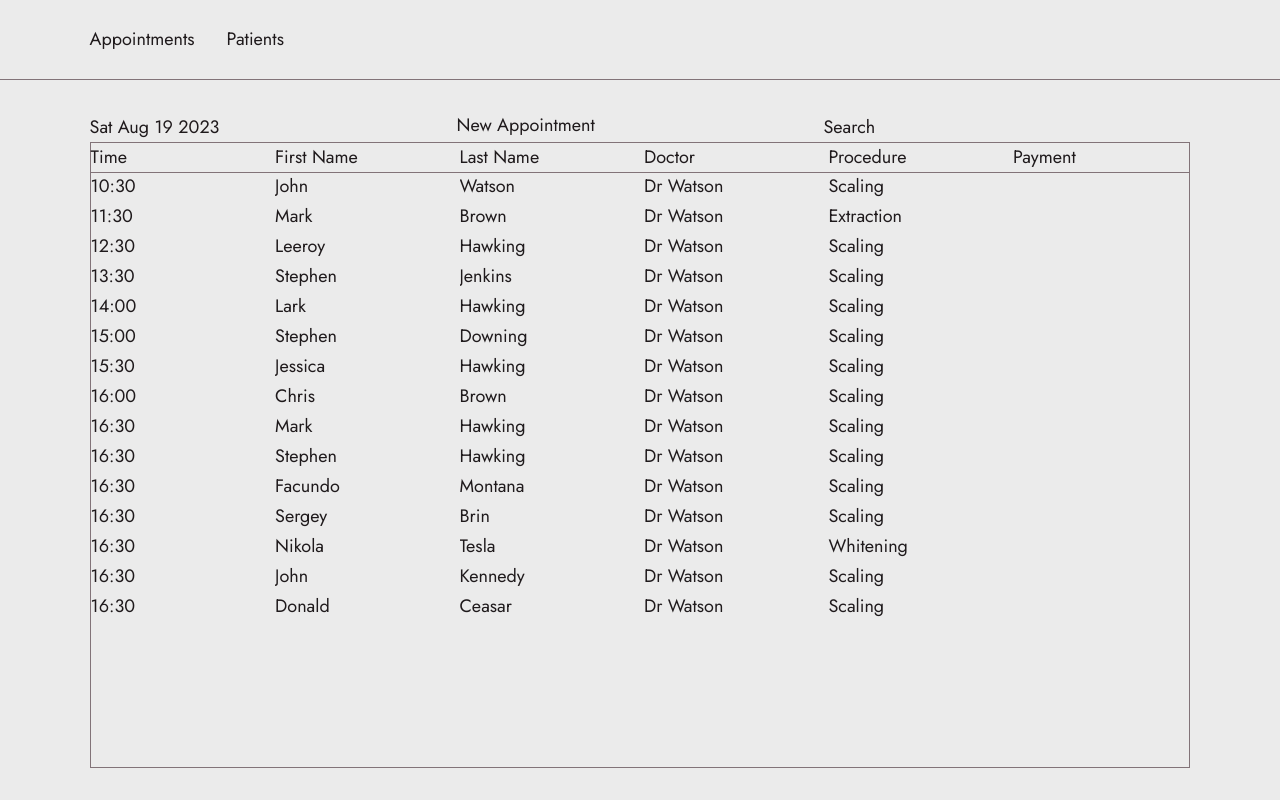
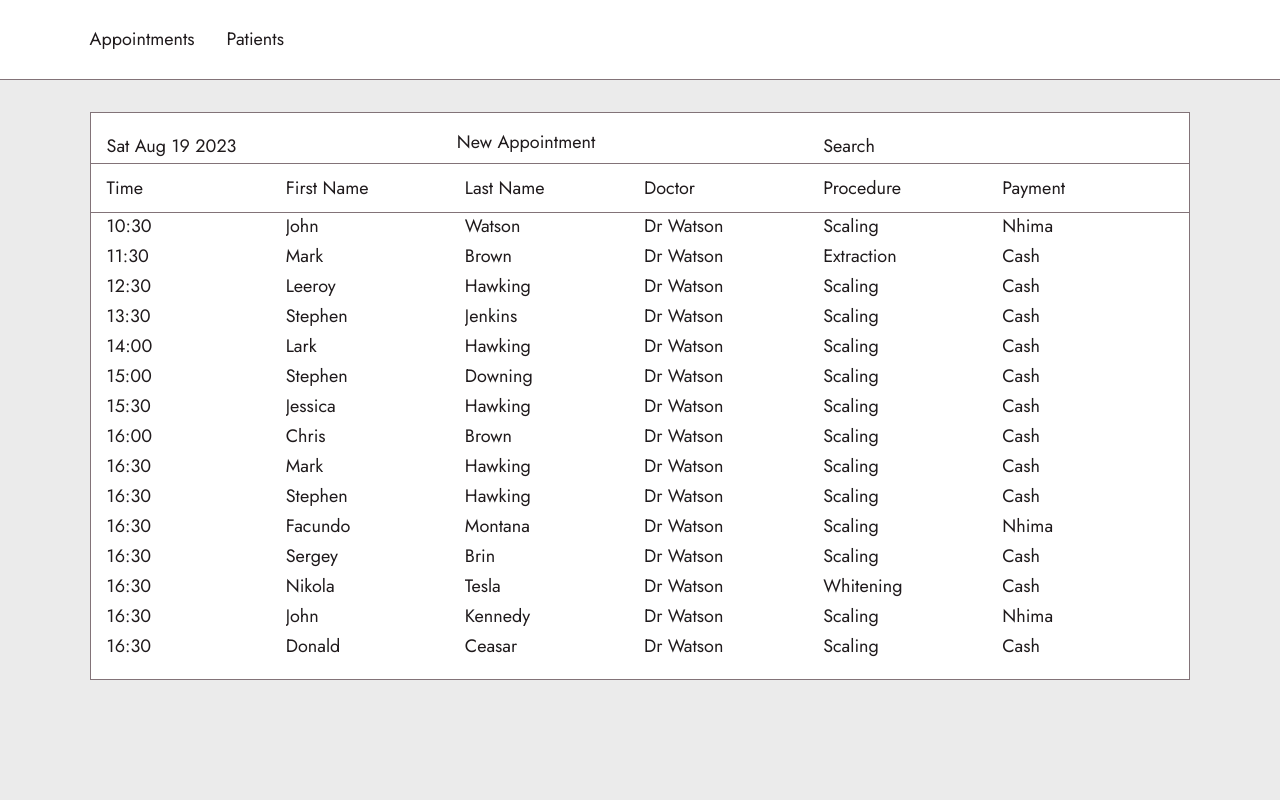
Before and after one commit to spqrod/watson-crm, a React (Create React App) app in the folder client/: page /#/appointments in a window 1280 px wide. Built offline with nearby package versions, Linux system fonts and the light colour scheme.

Commit message:
Add some styling

```diff
--- a/client/src/components/AppointmentAsListItem.js
+++ b/client/src/components/AppointmentAsListItem.js
@@ -22,7 +22,7 @@ export default function AppointmentAsListItem(data) {
                 <p>{appointment.procedure}</p>
             </div>
             <div className="infoContainer insurance">
-                <p>{appointment.insurance}</p>
+                <p>{appointment.payment}</p>
             </div>
         </li>
     );
--- a/client/src/pages/Appointments.js
+++ b/client/src/pages/Appointments.js
@@ -161,17 +161,6 @@ export default function Appointments() {
 
     ];
 
-    const appointmentHeaderRow = {
-        id: 0,
-        date: "Date",
-        time: "Time",
-        firstName: "First Name",
-        lastName: "Last Name",
-        doctor: "Doctor",
-        procedure: "Procedure",
-        payment: "Payment"
-    };
-
     const date = new Date().toDateString();
 
     const [ selectedAppointment, setSelectedAppointment ] = useState(appointmentsArray[0]);
@@ -206,6 +195,8 @@ export default function Appointments() {
 
     return (
         <section className="appointmentsPage section">
+            <div className="contentContainer">
+
                 <div className="dateContainer">
                     <p>{date}</p>
                 </div>
@@ -234,6 +225,8 @@ export default function Appointments() {
                     </form>
                     <AppointmentFormForDialog appointment={selectedAppointment} />
                 </dialog>
+            </div>
+
         </section>
     );
 }
--- a/client/src/styles/appointmentAsListItem.css
+++ b/client/src/styles/appointmentAsListItem.css
@@ -4,6 +4,10 @@
     grid-auto-columns: 1fr;
     grid-auto-flow: column;
     grid-template-rows: 30px;
+
+    &:hover {
+        background-color: var(--primary-container);
+    }
 
     .infoContainer {
         overflow: scroll;
--- a/client/src/styles/appointments.css
+++ b/client/src/styles/appointments.css
@@ -1,18 +1,25 @@
 .appointmentsPage {
+
+    .contentContainer {
         display: grid;
         grid-template-columns: 1fr 1fr 1fr;
-    grid-template-rows: 30px 30px 1fr;
+        grid-template-rows: 50px 50px 1fr;
+        background-color: var(--surface);
+        border: var(--border);
 
         .dateContainer {
             grid-column: 1 / 2;
             grid-row: 1 / 2;
             display: flex;
             align-items: center;
+            padding-left: var(--medium-gap);
+            padding-top: var(--medium-gap);
         }
 
     .addNewContainer {
         grid-column: 2 / 3;
         grid-row: 1 / 2;
+        padding-top: var(--medium-gap);
     }
 
     .searchContainer {
@@ -20,6 +27,8 @@
         grid-row: 1 / 2;
         display: flex;
         align-items: center;
+        padding-right: var(--medium-gap);
+        padding-top: var(--medium-gap);
     }
 
     .headerRowContainer {
@@ -30,8 +39,9 @@
         grid-auto-flow: column;
         gap: var(--small-gap);
         border-top: var(--border);
-        border-left: var(--border);
-        border-right: var(--border);
+        border-bottom: var(--border);
+        padding-right: var(--medium-gap);
+        padding-left: var(--medium-gap);
 
         & p {
             display: flex;
@@ -43,8 +53,11 @@
     .appointmentListContainer {
         grid-column: 1 / 4;
         grid-row: 3 / 4;
-        border: var(--border);
         overflow: scroll;
+        padding-right: var(--medium-gap);
+        padding-left: var(--medium-gap);
+        padding-bottom: var(--medium-gap);
+    }
 }
 
 }
--- a/client/src/styles/header.css
+++ b/client/src/styles/header.css
@@ -1,7 +1,7 @@
 .header {
     height: var(--header-height);
     padding: var(--big-gap) var(--side-padding-for-sections);
-    background-color: var(--background);
+    background-color: var(--surface);
     display: flex;
     align-items: center;
     border-bottom: var(--border);
```
Lines whose indentation alone changed are shown as unchanged.
